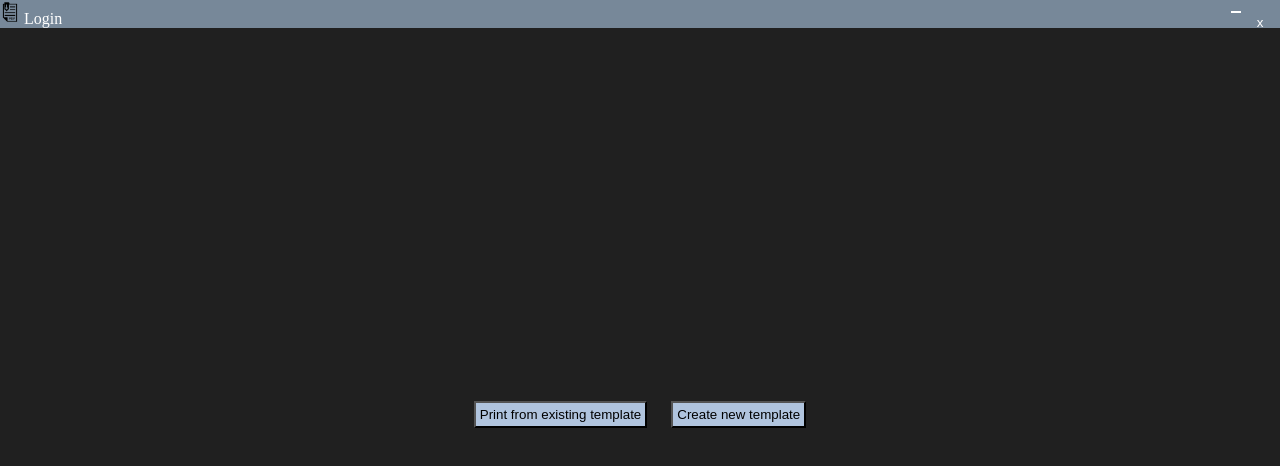
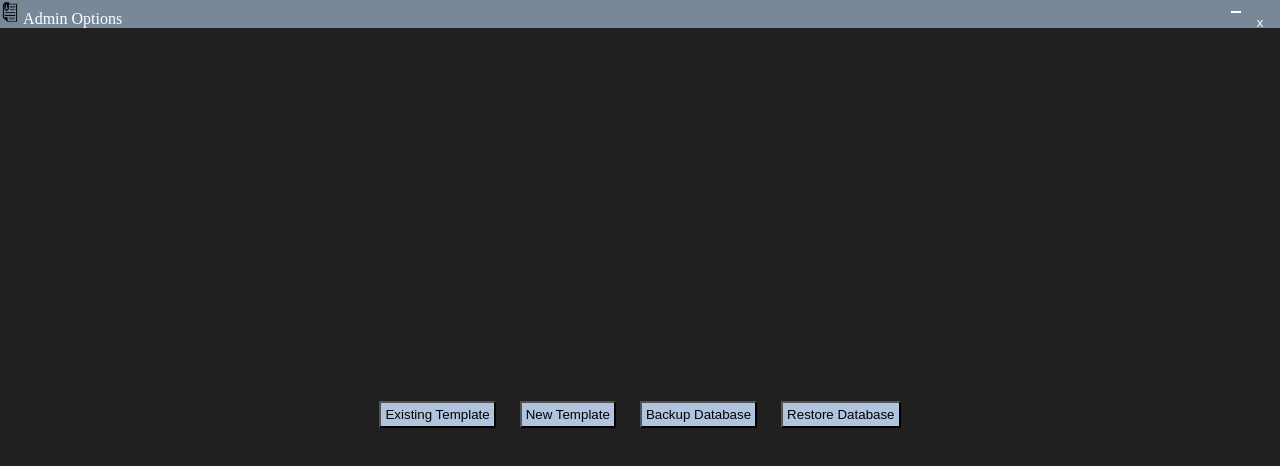
Before and after one commit to yashu2001/PDF-Generator-Electron-App, an Electron app: page views/adminOptions.html in a window 1280 px wide. Drawn offline with Linux system fonts and the light colour scheme; files whose address does not match are found by name.

Commit message:
Added backup and restore buttons to admin options screen

```diff
--- a/views/adminOptions.html
+++ b/views/adminOptions.html
@@ -12,7 +12,7 @@
       <div class="titleBar">
         <div class="title noSelect">
           <img src="../assets/icon.png" />
-          Login
+          Admin Options
         </div>
 
         <div class="windowControls">
@@ -30,12 +30,15 @@
       <div class="contentContainer">
         <div style="margin: auto;" id="dataContainer">
           <div class="FormArea" style="border: none; width: 100%;">
-            <button id="pfet">Print from existing template</button>
-            <button id="pnt">Create new template</button>
+            <button id="pfet" >Existing Template</button>
+            <button id="pnt" >New Template</button>
+            <button id="bckp" >Backup Database</button>
+            <button id="restore" >Restore Database</button>
           </div>
         </div>
       </div>
     </div>
     <script src="../js/windowControls.js"></script>
+    <script src="../js/adminController.js"></script>
   </body>
 </html>
```
